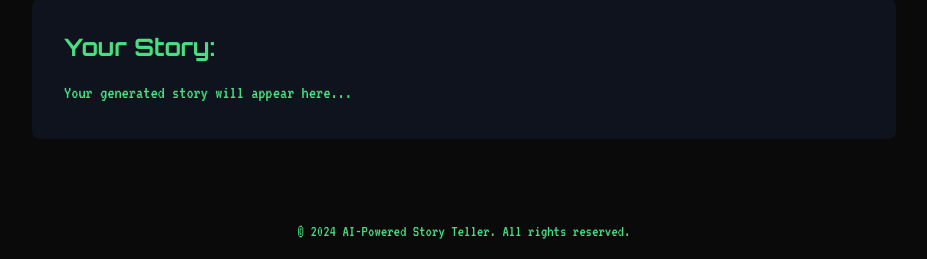
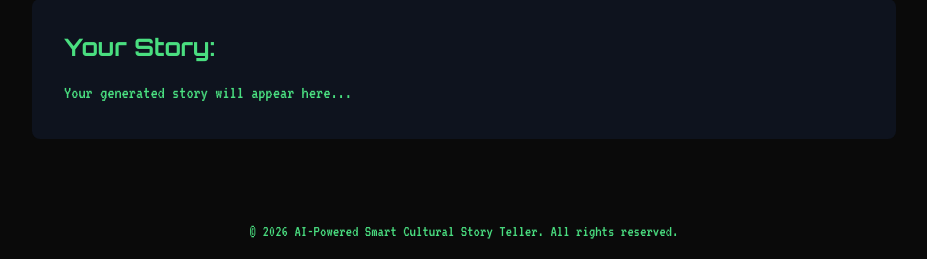
Before and after one commit to Heymanshi/AI-Smart-Cultural-Storyteller, a Flask app: page / in a window 1280 px wide. Shown: the part 1449-1708 px from the top of the page, without its empty margins (176-1103 px from the left). Run offline with Flask 3, Linux system fonts and the light colour scheme; some libraries are stand-ins or nearby versions.

Commit message:
Update index.html

```diff
--- a/template/index.html
+++ b/template/index.html
@@ -387,7 +387,7 @@
   </main>
 
   <footer class="relative z-10 p-4 text-center">
-    <p>&copy; 2024 AI-Powered Story Teller. All rights reserved.</p>
+    <p>&copy; 2026 AI-Powered Smart Cultural Story Teller. All rights reserved.</p>
   </footer>
   <script>
     // Create a starry background
```
